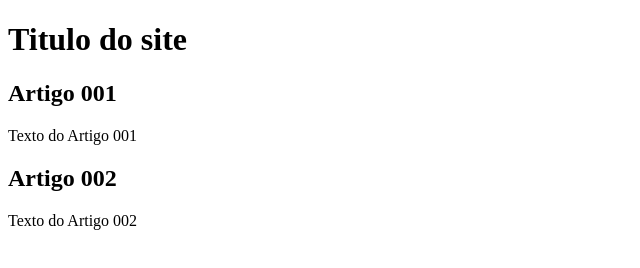
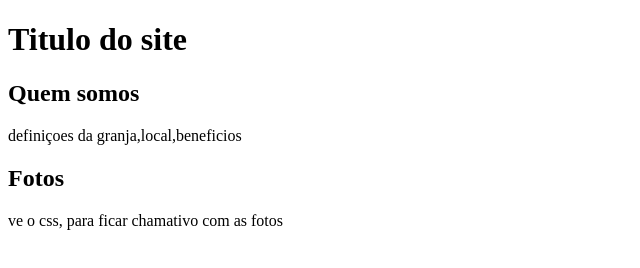
Before and after one commit to rarikmilkrai/Pojeto_Site, a plain HTML site: page index.html in a window 1280 px wide. Shown: the whole page, without its empty margins (0-640 px from the left). Drawn offline with Linux system fonts and the light colour scheme.

Commit message:
construindo_ideias.

```diff
--- a/index.html
+++ b/index.html
@@ -12,12 +12,12 @@
             <h1>Titulo do site</h1>
         </header>
         <article>
-            <h2> Artigo 001</h2>
-            <p>Texto do Artigo 001</p>
+            <h2>Quem somos</h2>
+            <p>definiçoes da granja,local,beneficios</p>
         </article>
         <article>
-            <h2>Artigo 002</h2>
-            <p>Texto do Artigo 002</p>
+            <h2>Fotos</h2>
+            <p>ve o css, para ficar chamativo com as fotos</p>
         </article>
     </main>
 </body>
```
